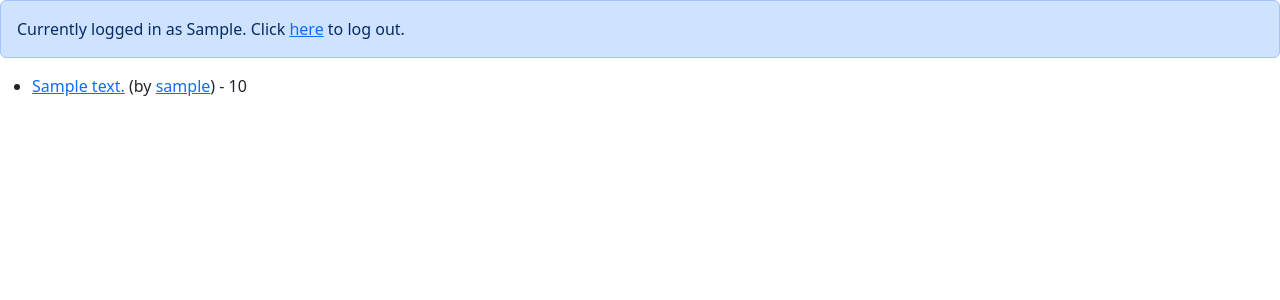
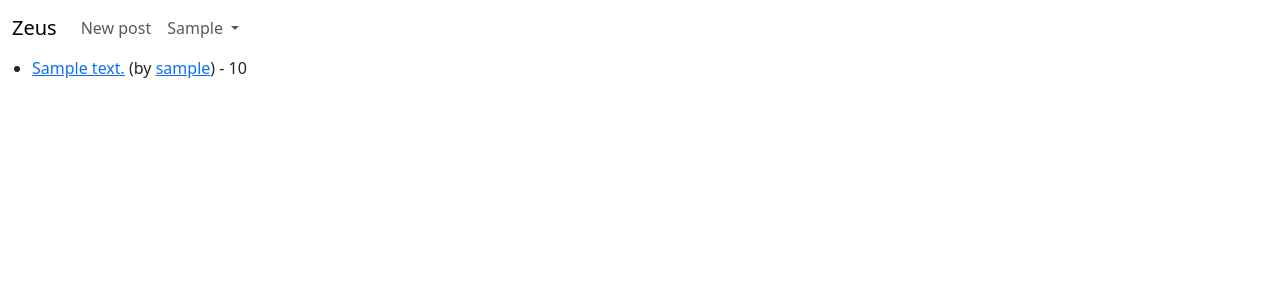
Before and after one commit to atbu/zeus, a Django app: template browse/templates/browse/index.html in a window 1280 px wide. Shown: the top 300 px of the page. Run offline with Django 3.2, Linux system fonts and the light colour scheme; the template is opened without the code that fills it: most values are stand-ins (such as "Sample title", 1, 10 or a date in 2020).

Commit message:
Add navbar, more work needed

```diff
--- a/browse/templates/base_generic.html
+++ b/browse/templates/base_generic.html
@@ -9,11 +9,39 @@
     <link href="https://cdn.jsdelivr.net/npm/bootstrap@5.3.3/dist/css/bootstrap.min.css" rel="stylesheet" integrity="sha384-QWTKZyjpPEjISv5WaRU9OFeRpok6YctnYmDr5pNlyT2bRjXh0JMhjY6hW+ALEwIH" crossorigin="anonymous">
   </head>
   <body>
-    {% if logged_in_as == "" %}
-      <div class="alert alert-primary">Currently not logged in. Click <a href="{% url 'login' %}">here</a> to login.</div>
-    {% else %}
-      <div class="alert alert-primary">Currently logged in as {{ logged_in_as }}. Click <a href="{% url 'logout' %}">here</a> to log out.</div>
-    {% endif %}
+    <nav class="navbar navbar-expand-lg">
+      <div class="container-fluid">
+        <a class="navbar-brand" href="{% url 'index' %}">Zeus</a>
+        <button class="navbar-toggler" type="button" data-bs-toggle="collapse" data-bs-target="#navbarSupportedContent" aria-controls="navbarSupportedContent" aria-expanded="false" aria-label="Toggle navigation">
+          <span class="navbar-toggler-icon"></span>
+        </button>
+        <div class="collapse navbar-collapse" id="navbarSupportedContent">
+          <ul class="navbar-nav me-auto mb-2 mb-lg-0">
+            <li class="nav-item">
+              <a class="nav-link" href="{% url 'new_post' %}">New post</a>
+            </li>
+            {% if logged_in_as != "" %}
+              <li class="nav-item dropdown">
+                <a class="nav-link dropdown-toggle" href="#" role="button" data-bs-toggle="dropdown" aria-expanded="false">
+                  {{ logged_in_as }}
+                </a>
+                <ul class="dropdown-menu">
+                  <li><a class="dropdown-item" href="{% url 'logout' %}">Log out</a></li>
+                </ul>
+              </li>
+            {% else %}
+              <li class="nav-item">
+                <a class="nav-link" href="{% url 'login' %}">Log in</a>
+              </li>
+              <li class="nav-item">
+                <a class="nav-link" href="{% url 'register' %}">Register</a>
+              </li>
+            {% endif %}
+          </ul>
+        </div>
+      </div>
+    </nav>
+
     {% block content %}
       <!-- default content text (typically empty) -->
     {% endblock %}
```
